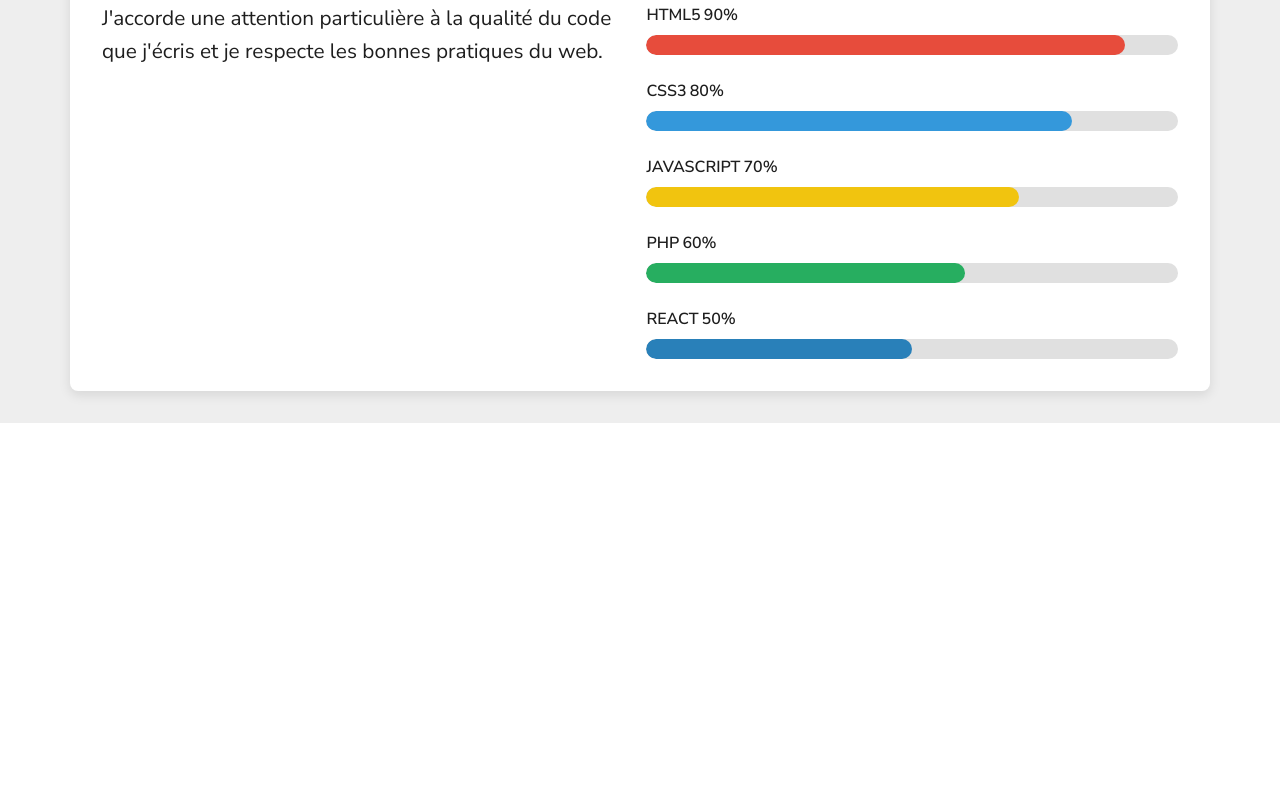
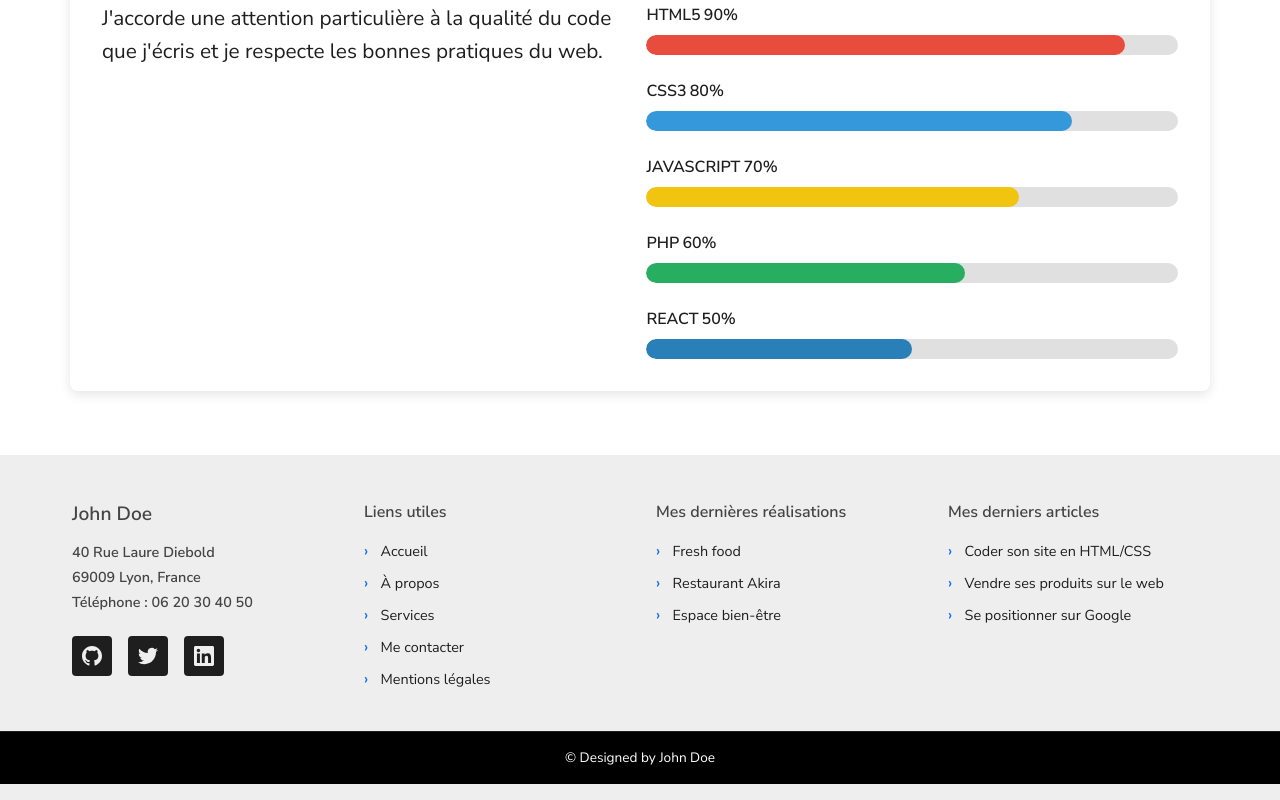
Before and after one commit to 7S-Coder/CV_optimise, a React (Vite) app: page / in a window 1280 px wide. Shown: the part 1251-2051 px from the top of the page. Before the commit the page ends 1674 px from the top, so only its background shows below. Built offline with nearby package versions, Linux system fonts and the light colour scheme; the HTML template or start-up script is replaced by a standard one.

Commit message:
add footer

```diff
--- /dev/null
+++ b/src/components/Footer.jsx
@@ -0,0 +1,70 @@
+import "../css/components/Footer.scss";
+
+function Footer() {
+    return (
+        <footer id="footer">
+            <div className="footer-container">
+                <div className="footer-section">
+                    <h3>John Doe</h3>
+                    <div className="contact-info">
+                        <p>40 Rue Laure Diebold</p>
+                        <p>69009 Lyon, France</p>
+                        <p>Téléphone : 06 20 30 40 50</p>
+                    </div>
+                    <div className="social-icons">
+                        <a href="#" aria-label="GitHub">
+                            <svg width="24" height="24" viewBox="0 0 24 24" fill="currentColor">
+                                <path d="M12 0c-6.626 0-12 5.373-12 12 0 5.302 3.438 9.8 8.207 11.387.599.111.793-.261.793-.577v-2.234c-3.338.726-4.033-1.416-4.033-1.416-.546-1.387-1.333-1.756-1.333-1.756-1.089-.745.083-.729.083-.729 1.205.084 1.839 1.237 1.839 1.237 1.07 1.834 2.807 1.304 3.492.997.107-.775.418-1.305.762-1.604-2.665-.305-5.467-1.334-5.467-5.931 0-1.311.469-2.381 1.236-3.221-.124-.303-.535-1.524.117-3.176 0 0 1.008-.322 3.301 1.23.957-.266 1.983-.399 3.003-.404 1.02.005 2.047.138 3.006.404 2.291-1.552 3.297-1.23 3.297-1.23.653 1.653.242 2.874.118 3.176.77.84 1.235 1.911 1.235 3.221 0 4.609-2.807 5.624-5.479 5.921.43.372.823 1.102.823 2.222v3.293c0 .319.192.694.801.576 4.765-1.589 8.199-6.086 8.199-11.386 0-6.627-5.373-12-12-12z"/>
+                            </svg>
+                        </a>
+                        <a href="#" aria-label="Twitter">
+                            <svg width="24" height="24" viewBox="0 0 24 24" fill="currentColor">
+                                <path d="M23.953 4.57a10 10 0 01-2.825.775 4.958 4.958 0 002.163-2.723c-.951.555-2.005.959-3.127 1.184a4.92 4.92 0 00-8.384 4.482C7.69 8.095 4.067 6.13 1.64 3.162a4.822 4.822 0 00-.666 2.475c0 1.71.87 3.213 2.188 4.096a4.904 4.904 0 01-2.228-.616v.06a4.923 4.923 0 003.946 4.827 4.996 4.996 0 01-2.212.085 4.936 4.936 0 004.604 3.417 9.867 9.867 0 01-6.102 2.105c-.39 0-.779-.023-1.17-.067a13.995 13.995 0 007.557 2.209c9.053 0 13.998-7.496 13.998-13.985 0-.21 0-.42-.015-.63A9.935 9.935 0 0024 4.59z"/>
+                            </svg>
+                        </a>
+                        <a href="#" aria-label="LinkedIn">
+                            <svg width="24" height="24" viewBox="0 0 24 24" fill="currentColor">
+                                <path d="M20.447 20.452h-3.554v-5.569c0-1.328-.027-3.037-1.852-3.037-1.853 0-2.136 1.445-2.136 2.939v5.667H9.351V9h3.414v1.561h.046c.477-.9 1.637-1.85 3.37-1.85 3.601 0 4.267 2.37 4.267 5.455v6.286zM5.337 7.433c-1.144 0-2.063-.926-2.063-2.065 0-1.138.92-2.063 2.063-2.063 1.14 0 2.064.925 2.064 2.063 0 1.139-.925 2.065-2.064 2.065zm1.782 13.019H3.555V9h3.564v11.452zM22.225 0H1.771C.792 0 0 .774 0 1.729v20.542C0 23.227.792 24 1.771 24h20.451C23.2 24 24 23.227 24 22.271V1.729C24 .774 23.2 0 22.222 0h.003z"/>
+                            </svg>
+                        </a>
+                    </div>
+                </div>
+
+                <div className="footer-section">
+                    <h4>Liens utiles</h4>
+                    <ul>
+                        <li><a href="#accueil">Accueil</a></li>
+                        <li><a href="#about">À propos</a></li>
+                        <li><a href="#services">Services</a></li>
+                        <li><a href="#contact">Me contacter</a></li>
+                        <li><a href="#mentions">Mentions légales</a></li>
+                    </ul>
+                </div>
+
+                <div className="footer-section">
+                    <h4>Mes dernières réalisations</h4>
+                    <ul>
+                        <li><a href="#">Fresh food</a></li>
+                        <li><a href="#">Restaurant Akira</a></li>
+                        <li><a href="#">Espace bien-être</a></li>
+                    </ul>
+                </div>
+
+                <div className="footer-section">
+                    <h4>Mes derniers articles</h4>
+                    <ul>
+                        <li><a href="#">Coder son site en HTML/CSS</a></li>
+                        <li><a href="#">Vendre ses produits sur le web</a></li>
+                        <li><a href="#">Se positionner sur Google</a></li>
+                    </ul>
+                </div>
+            </div>
+
+            <div className="footer-bottom">
+                <p>© Designed by John Doe</p>
+            </div>
+        </footer>
+    );
+}
+
+export default Footer;
--- a/src/css/components/About.scss
+++ b/src/css/components/About.scss
@@ -1,7 +1,7 @@
 #about {
     display: flex;
     padding: 2rem;
-    background-color: var(--primary-white-color);
+    background-color: white;
     font-size: 1.3rem;
     p {
         line-height: 1.6;
@@ -41,6 +41,7 @@
     background-color: white;
     box-shadow: 0 4px 12px rgba(0, 0, 0, 0.1);
     border-radius: 8px;
+    margin-bottom: 2rem;
 
 }
 
--- /dev/null
+++ b/src/css/components/Footer.scss
@@ -0,0 +1,133 @@
+#footer {
+    // background-color: var(--grey-color);
+    background-color: var(--primary-white-color);
+    color: var(--grey-color);
+    padding: 3rem 0 1rem;
+    font-size: 0.9rem;
+}
+
+.footer-container {
+    max-width: 1200px;
+    margin: 0 auto;
+    display: grid;
+    grid-template-columns: 1fr 1fr 1fr 1fr;
+    gap: 2rem;
+    padding: 0 2rem;
+}
+
+.footer-section {
+    h3 {
+        color: var(--grey-color);
+        font-size: 1.2rem;
+        font-weight: bold;
+        margin-bottom: 1rem;
+    }
+
+    h4 {
+        color: var(--grey-color);
+        font-size: 1rem;
+        font-weight: bold;
+        margin-bottom: 1rem;
+    }
+
+    .contact-info {
+        margin-bottom: 1.5rem;
+
+        p {
+            margin: 0.3rem 0;
+            line-height: 1.4;
+            font-weight: bold;
+        }
+    }
+
+    ul {
+        list-style: none;
+        padding: 0;
+        margin: 0;
+
+        li {
+            margin-bottom: 0.5rem;
+
+            a {
+                color: var(--primary-black-color);
+                text-decoration: none;
+                transition: color 0.3s ease;
+
+                &:hover {
+                    color: var(--primary-color);
+                    text-decoration: underline;
+                }
+
+                &::before {
+                    content: "› ";
+                    margin-right: 0.5rem;
+                    font-size: 1rem;
+                    color: var(--primary-color);
+                    font-weight: bold;
+                }
+            }
+        }
+    }
+}
+
+.social-icons {
+    display: flex;
+    gap: 1rem;
+
+    a {
+        display: inline-flex;
+        align-items: center;
+        justify-content: center;
+        width: 40px;
+        height: 40px;
+        background-color: var(--primary-black-color);
+        border: 2px solid var(--primary-black-color);
+        border-radius: 4px;
+        color: var(--primary-white-color);
+        transition: all 0.3s ease;
+
+        &:hover {
+            background-color: transparent;
+            border-color: var(--primary-color);
+            color: var(--primary-color);
+        }
+
+        svg {
+            width: 20px;
+            height: 20px;
+        }
+    }
+}
+
+.footer-bottom {
+    background-color: var(--secondary-black-color);
+    text-align: center;
+    padding: 1rem 0;
+    margin-top: 2rem;
+    border-top: 1px solid var(--primary-black-color);
+
+    p {
+        margin: 0;
+        color: white;
+        font-size: 0.85rem;
+    }
+}
+
+/* Responsive */
+@media (max-width: 768px) {
+    .footer-container {
+        grid-template-columns: 1fr 1fr;
+        gap: 1.5rem;
+    }
+}
+
+@media (max-width: 480px) {
+    .footer-container {
+        grid-template-columns: 1fr;
+        gap: 2rem;
+    }
+
+    .social-icons {
+        justify-content: center;
+    }
+}
--- a/src/pages/Home.jsx
+++ b/src/pages/Home.jsx
@@ -1,6 +1,7 @@
 import Nav from "../components/Nav.jsx";
 import Hero from "../components/Hero.jsx";
 import About from "../components/About.jsx";
+import Footer from "../components/Footer.jsx";
 
 function Home() {
 
@@ -11,6 +12,7 @@
     <Hero />
     <About />
     </main>
+    <Footer />
     </>
   )
 }
```
